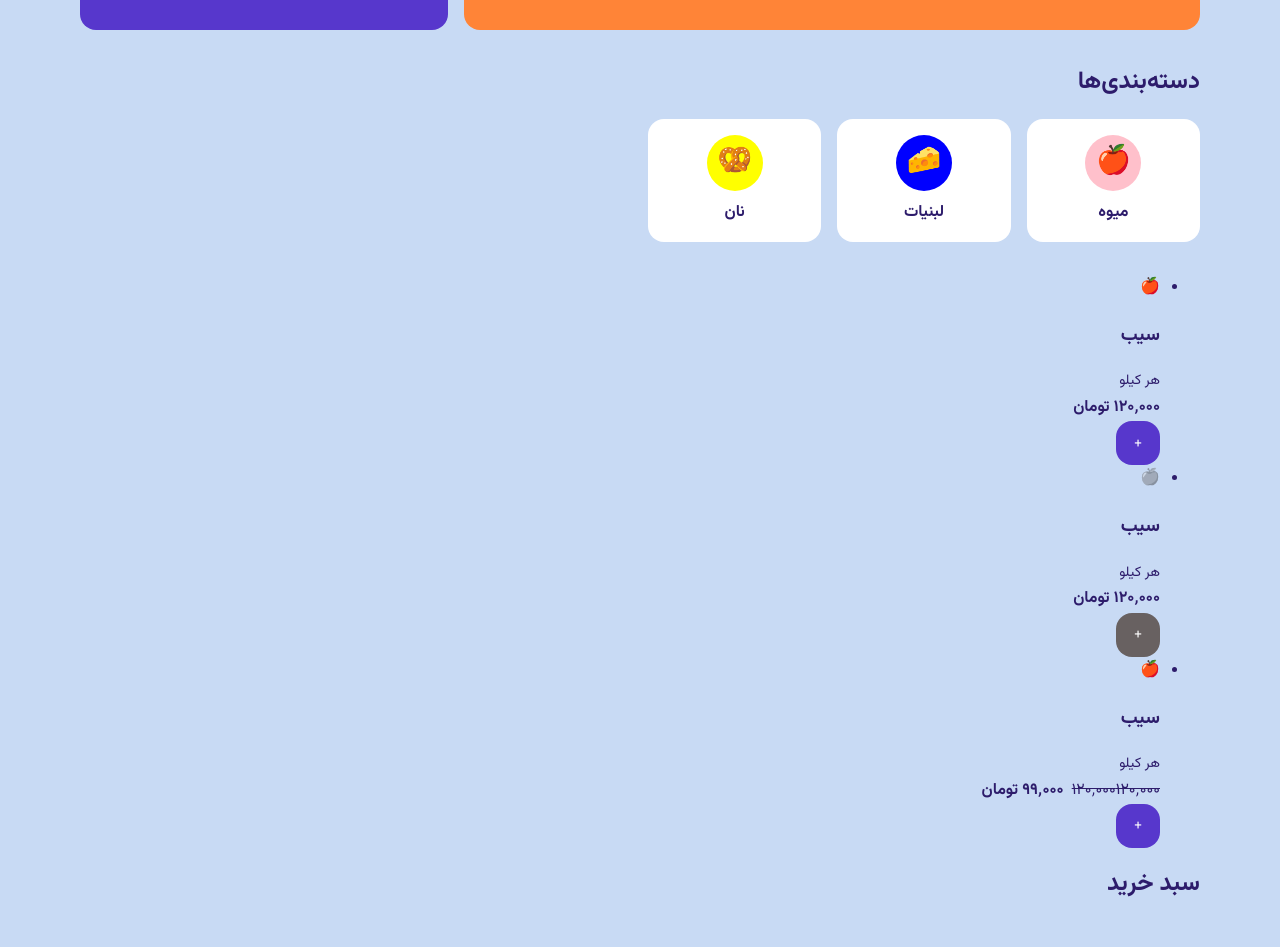
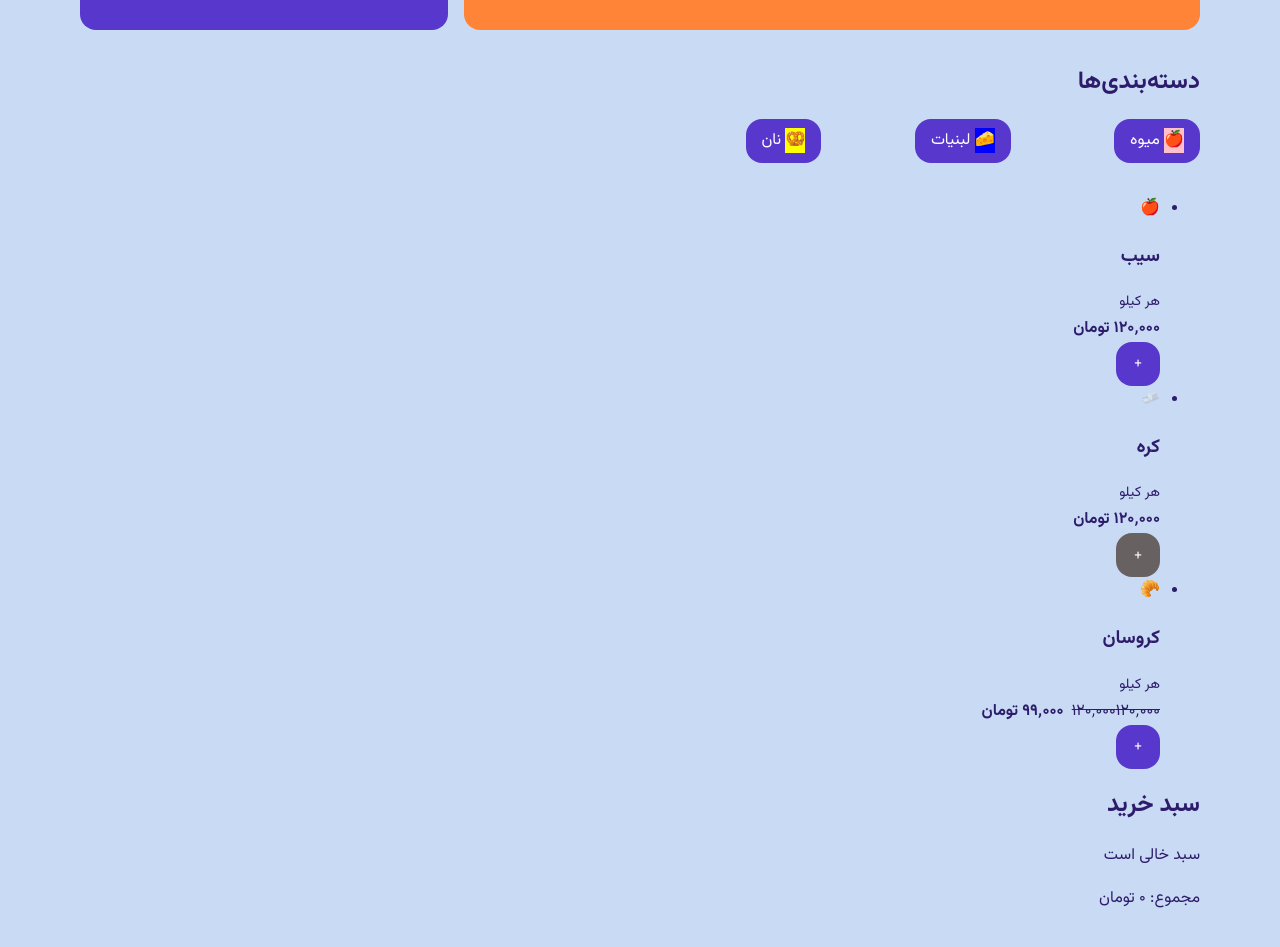
Before and after one commit to elenamomeni-art/tracer-bullet-shop, a React (Vite) app: page / in a window 1280 px wide. Shown: the part 305-1252 px from the top of the page. Built offline with nearby package versions, Linux system fonts and the light colour scheme.

Commit message:
feat(tracer-bullet): state for category filter and cart (week 5 step 3)

```diff
--- a/src/App.tsx
+++ b/src/App.tsx
@@ -1,14 +1,24 @@
-import type { CardProduct, Category } from "./types.ts"
-import Footer from "./components/Footer.tsx"
-import ProductGrid from "./components/ProductGrid.tsx"
-import Header from "./components/Header.tsx"
-import Hero from "./components/Hero.tsx"
-import CategoryNav from "./components/CategoryNav.tsx"
-import CartPanel from "./components/CartPanel.tsx"
+import type { CardProduct, Category, CartLine } from "./types.ts";
+import Footer from "./components/Footer.tsx";
+import ProductGrid from "./components/ProductGrid.tsx";
+import Header from "./components/Header.tsx";
+import Hero from "./components/Hero.tsx";
+import CategoryNav from "./components/CategoryNav.tsx";
+import CartPanel from "./components/CartPanel.tsx";
+import { useState } from "react";
+import {
+  addToCart,
+  cartCount,
+  cartTotal,
+  removeFromCart,
+} from "./cart/cart-lines.ts";
 
-const SAMPLE: CardProduct[] = [
+type SampleProduct = CardProduct & { categoryId: number };
+
+const SAMPLE: SampleProduct[] = [
   {
     id: 1,
+    categoryId: 1,
     name: "سیب",
     emoji: "🍎",
     unit: "هر کیلو",
@@ -17,42 +27,67 @@ const SAMPLE: CardProduct[] = [
   },
   {
     id: 2,
-    name: "سیب",
-    emoji: "🍎",
+    categoryId: 2,
+    name: "کره",
+    emoji: "🧈",
     unit: "هر کیلو",
     price: 120000,
     stock: 0,
   },
   {
     id: 3,
-    name: "سیب",
-    emoji: "🍎",
+    categoryId: 3,
+    name: "کروسان",
+    emoji: "🥐",
     unit: "هر کیلو",
     price: 120000,
     percent: 18,
     newPrice: 99000,
     stock: 5,
   },
-]
+];
 const SAMPLE_CATEGORIES: Category[] = [
-  { id: 1, slug: "fruit ", name: "میوه", emoji: "🍎", color: "pink" },
+  { id: 1, slug: "fruit", name: "میوه", emoji: "🍎", color: "pink" },
   { id: 2, slug: "dairy", name: "لبنیات", emoji: "🧀", color: "blue" },
   { id: 3, slug: "bread", name: "نان", emoji: "🥨", color: "yellow" },
-]
+];
 
 export default function App() {
+  const [selectedId, setSelectedId] = useState<number | null>(null);
+  const shown =
+    selectedId === null
+      ? SAMPLE
+      : SAMPLE.filter((x) => x.categoryId === selectedId);
+  const [cart, setCart] = useState<CartLine[]>([]);
+
+  function handleAdd(id: number) {
+    const product = SAMPLE.find((p) => p.id === id);
+    if (product) setCart((current) => addToCart(current, product));
+  }
+
+  function handleRemove(id: number) {
+    setCart((current) => removeFromCart(current, id));
+  }
+
+  const count = cartCount(cart);
+  const total = cartTotal(cart);
   return (
     <>
-            <a href="#main" className="skip-link">پرش به محتوای اصلی</a>
-            <Header />
+      <a href="#main" className="skip-link">
+        پرش به محتوای اصلی
+      </a>
+      <Header count={count} />
       <main id="main">
         <Hero />
-                <CategoryNav categories={SAMPLE_CATEGORIES} />
-                <ProductGrid products={SAMPLE} onAdd={() => {}} />
-                <CartPanel />
+        <CategoryNav
+          categories={SAMPLE_CATEGORIES}
+          selectedId={selectedId}
+          onPick={setSelectedId}
+        />
+        <ProductGrid products={shown} onAdd={handleAdd} />
+        <CartPanel lines={cart} total={total} onRemove={handleRemove} />
       </main>
       <Footer />
-
     </>
-    )
+  );
 }
--- /dev/null
+++ b/src/cart/cart-lines.ts
@@ -0,0 +1,26 @@
+import type { CardProduct, CartLine } from "../types.ts";
+
+export function addToCart(cart: CartLine[], product: CardProduct): CartLine[] {
+  const exists = cart.some((line) => line.id === product.id);
+
+  if (exists) {
+    return cart.map((line) =>
+      line.id === product.id ? { ...line, quantity: line.quantity + 1 } : line,
+    );
+  }
+
+  const price = product.newPrice ?? product.price;
+  return [...cart, { id: product.id, name: product.name, price, quantity: 1 }];
+}
+
+export function removeFromCart(cart: CartLine[], id: number): CartLine[] {
+  return cart.filter((line) => line.id !== id);
+}
+
+export function cartCount(cart: CartLine[]): number {
+  return cart.reduce((sum, line) => sum + line.quantity, 0);
+}
+
+export function cartTotal(cart: CartLine[]): number {
+  return cart.reduce((sum, line) => sum + line.price * line.quantity, 0);
+}
--- a/src/components/CartPanel.tsx
+++ b/src/components/CartPanel.tsx
@@ -1,8 +1,32 @@
-export default function CartPanel() {
+import type { CartLine } from "../types.ts";
+import { formatNumber, formatPrice } from "../ui/formatting.ts";
+
+type CartPanelProps = {
+  lines: CartLine[];
+  total: number;
+  onRemove: (id: number) => void;
+};
+
+export default function CartPanel({ lines, total, onRemove }: CartPanelProps) {
   return (
     <section id="cart-panel" aria-labelledby="cart-panel-title">
       <h2 id="cart-panel-title">سبد خرید</h2>
-      <ul></ul>
+      {lines.length === 0 ? (
+        <p>سبد خالی است</p>
+      ) : (
+        <ul>
+          {lines.map((line) => (
+            <li key={line.id}>
+              {line.name} × {formatNumber(line.quantity)} —{" "}
+              {formatPrice(line.price * line.quantity)}
+              <button type="button" onClick={() => onRemove(line.id)}>
+                حذف {line.name} از سبد
+              </button>
+            </li>
+          ))}
+        </ul>
+      )}
+      <p>مجموع: {formatPrice(total)}</p>
     </section>
-  )
+  );
 }
--- a/src/components/CategoryNav.tsx
+++ b/src/components/CategoryNav.tsx
@@ -2,23 +2,33 @@ import type { Category } from "../types.ts";
 
 type CategoryNavProps = {
   categories: Category[];
+  selectedId: number | null;
+  onPick: (id: number | null) => void;
 };
 
-export default function CategoryNav({ categories }: CategoryNavProps) {
+export default function CategoryNav({categories, selectedId, onPick}: CategoryNavProps) {
   return (
     <section id="categories" aria-labelledby="categories-title">
       <h2 id="categories-title">دسته‌بندی‌ها</h2>
       <ul className="category-list">
-        {categories.map((c) => (
+        {categories.map((c) => {
+          const isActive = c.id === selectedId;
+
+          return (
             <li key={c.id}>
-            <a href={`#${c.slug}`}>
+              <button
+                type="button"
+                aria-current={isActive ? "true" : undefined}
+                onClick={() => onPick(isActive ? null : c.id)}
+              >
                 <span aria-hidden="true" style={{ background: c.color }}>
                   {c.emoji}
                 </span>{" "}
                 {c.name}
-            </a>
+              </button>
             </li>
-        ))}
+          );
+        })}
       </ul>
     </section>
   );
--- a/src/components/Header.tsx
+++ b/src/components/Header.tsx
@@ -1,6 +1,11 @@
 import Logo from "./Logo.tsx";
+import { formatNumber } from "../ui/formatting.ts";
 
-export default function Header() {
+type HeaderProps = {
+  count: number;
+};
+
+export default function Header({ count }: HeaderProps) {
   return (
     <header id="top">
       <p className="notice"></p>
@@ -37,9 +42,11 @@ export default function Header() {
         />
         سبد خرید
         <span className="cartCount" aria-hidden="true">
-          ۰
+          {formatNumber(count)}
         </span>
-        <span className="visually-hidden cartCountText">۰ کالا در سبد</span>
+        <span className="visually-hidden cartCountText">
+          {formatNumber(count)} کالا در سبد
+        </span>
       </button>
       <input type="checkbox" id="menu-toggle" className="visually-hidden" />
       <label htmlFor="menu-toggle" className="menu-button">
```
Lines whose indentation alone changed are shown as unchanged.
